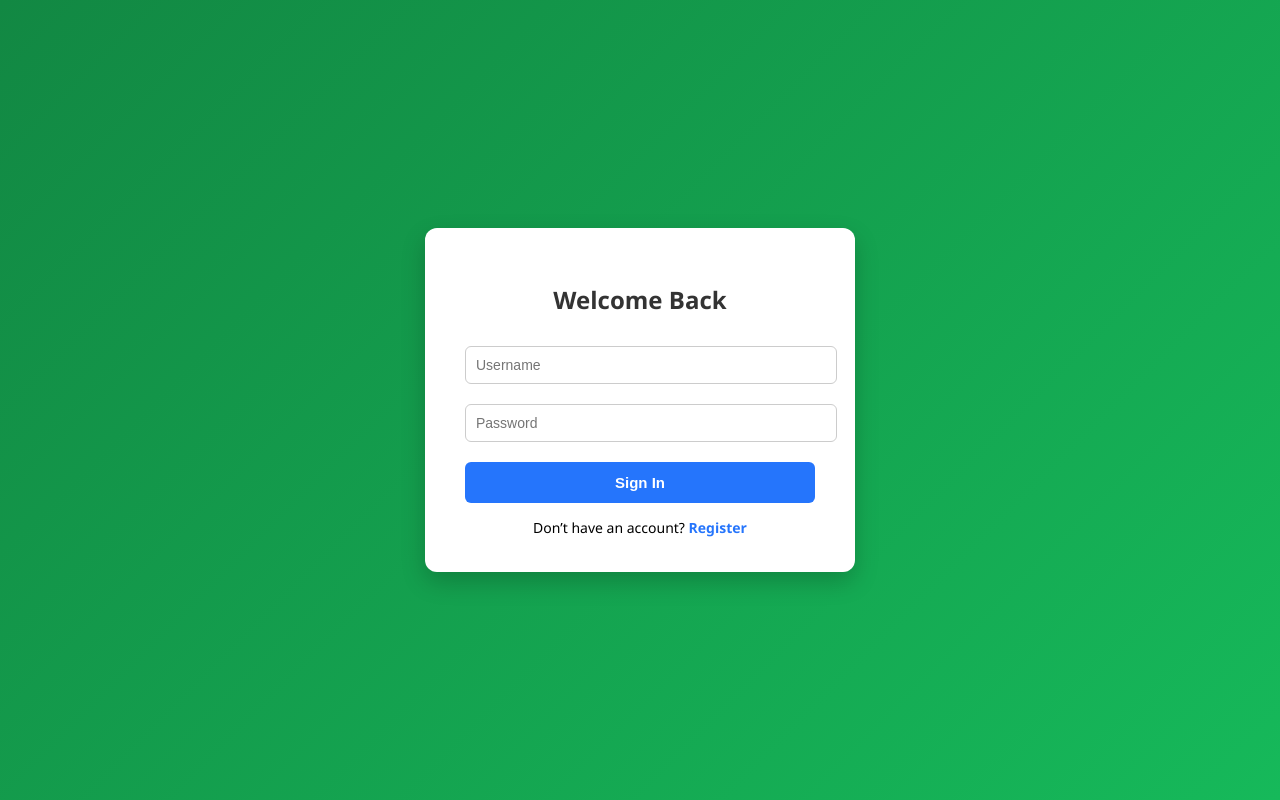
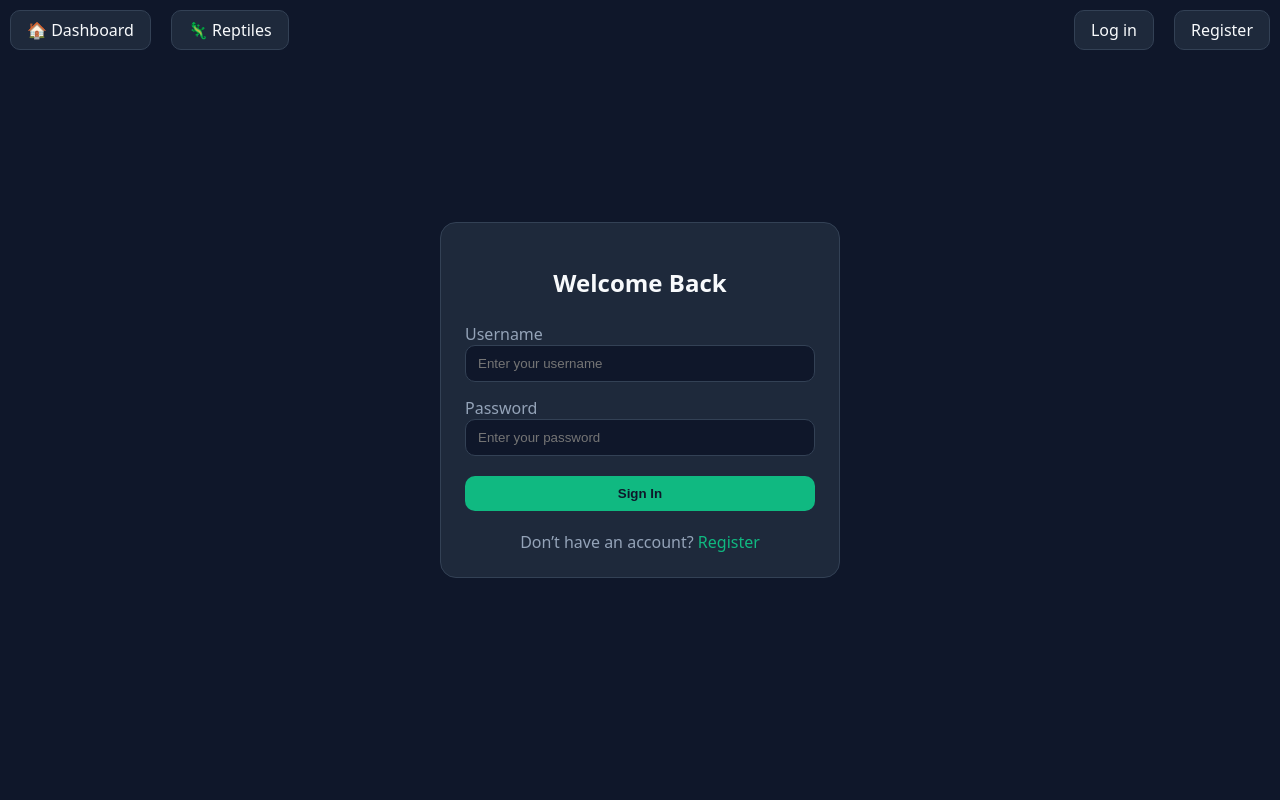
Before and after one commit to krice78/Reptile-Tasks, a Flask app: page /login in a window 1280 px wide. Run offline with Flask 3, Linux system fonts and the light colour scheme.

Commit message:
edited appearence of login page

```diff
--- a/templates/login.html
+++ b/templates/login.html
@@ -2,93 +2,36 @@
 <html lang="en">
 <head>
     <meta charset="UTF-8">
-    <title>Login</title>
-    <style>
-        body {
+    <title>Login | Critter Tracker</title>
+    <link rel="stylesheet" href="{{ url_for('static', filename='styles.css') }}">
 
-            margin: 0;
-            height: 100vh;
-            background: linear-gradient(135deg, #128843, #16b95a);
-            font-family: "Segoe UI", Tahoma, sans-serif;
-            display: flex;
-            justify-content: center;
-            align-items: center;
-        }
-
-        .login-card {
-            background: white;
-            padding: 35px 40px;
-            border-radius: 12px;
-            width: 350px;
-            box-shadow: 0 10px 25px rgba(0,0,0,0.2);
-            text-align: center;
-        }
-
-        h2 {
-            margin-bottom: 20px;
-            color: #333;
-        }
-
-        input {
-            width: 100%;
-            padding: 10px;
-            margin: 10px 0;
-            border-radius: 6px;
-            border: 1px solid #ccc;
-            font-size: 14px;
-        }
-
-        button {
-            width: 100%;
-            padding: 12px;
-            background: #2575fc;
-            border: none;
-            border-radius: 6px;
-            color: white;
-            font-size: 15px;
-            font-weight: bold;
-            cursor: pointer;
-            margin-top: 10px;
-        }
-
-        button:hover {
-            background: #1a5fd0;
-        }
-
-        .register-link {
-            margin-top: 15px;
-            font-size: 14px;
-        }
-
-        .register-link a {
-            color: #2575fc;
-            text-decoration: none;
-            font-weight: bold;
-        }
-
-        .register-link a:hover {
-            text-decoration: underline;
-        }
-    </style>
 </head>
 
 <body>
+    {% include "header.html" %}
 
+<div class="container" style="display: flex; justify-content: center; align-items: center; min-height: 80vh;">
+        <div class="card" style="width: 100%; max-width: 400px; text-align: center;">
+            <h2 style="margin-bottom: 24px;">Welcome Back</h2>
 
-<div class="login-card">
-    <h2>Welcome Back</h2>
+            <form method="POST" action="{{ url_for('login') }}">
+                <div style="text-align: left; margin-bottom: 15px;">
+                    <label class="subtle">Username</label>
+                    <input type="text" name="username" placeholder="Enter your username" required>
+                </div>
 
-    <form method="POST">
-        <input type="text" name="username" placeholder="Username" required>
-        <input type="password" name="password" placeholder="Password" required>
+                <div style="text-align: left; margin-bottom: 20px;">
+                    <label class="subtle">Password</label>
+                    <input type="password" name="password" placeholder="Enter your password" required>
+                </div>
 
-        <button type="submit">Sign In</button>
-    </form>
+                <button type="submit" class="btn" style="width: 100%;">Sign In</button>
+            </form>
 
-    <div class="register-link">
-        Don’t have an account? <a href="{{ url_for('register') }}">Register</a>
+            <div class="subtle" style="margin-top: 20px;">
+                Don’t have an account? <a href="{{ url_for('register') }}">Register</a>
+            </div>
+        </div>
     </div>
-</div>
-
 </body>
 </html>
```
Also changed, not shown: templates/register.html (+31 -16 lines).
